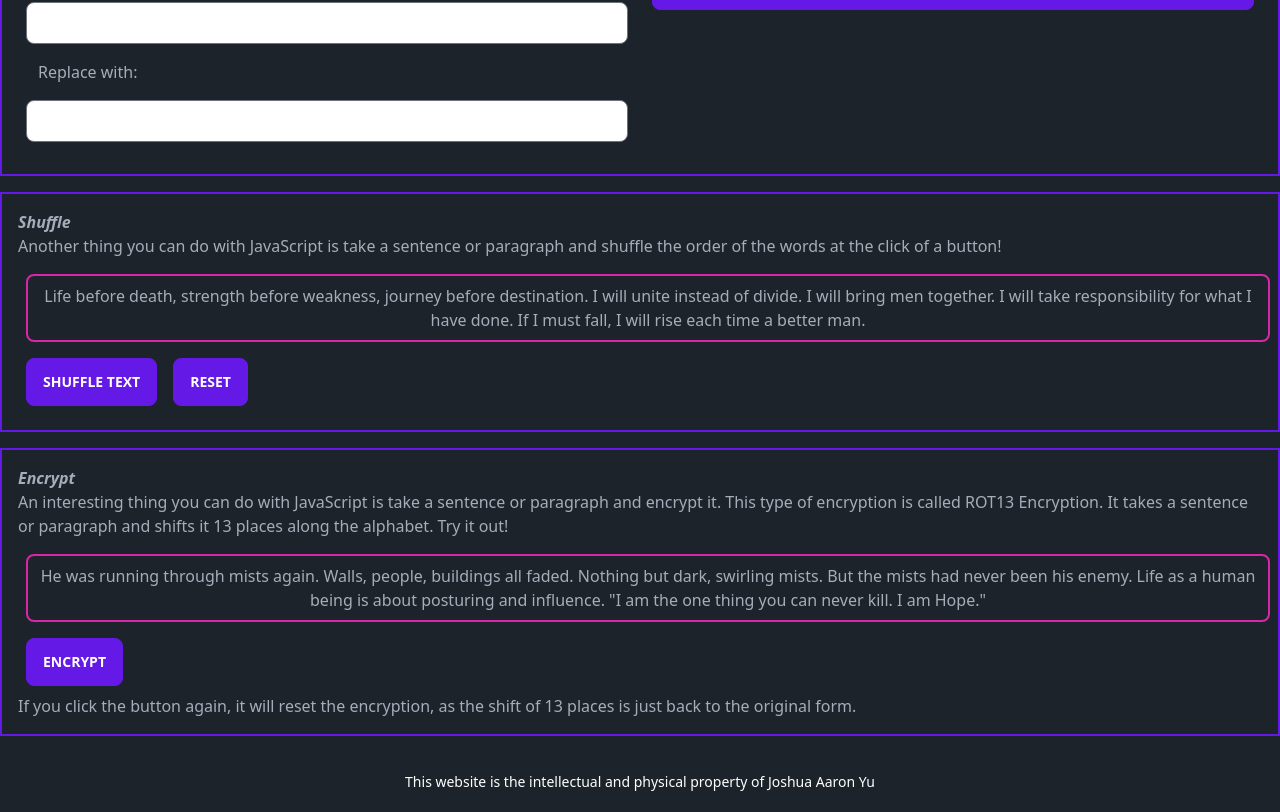
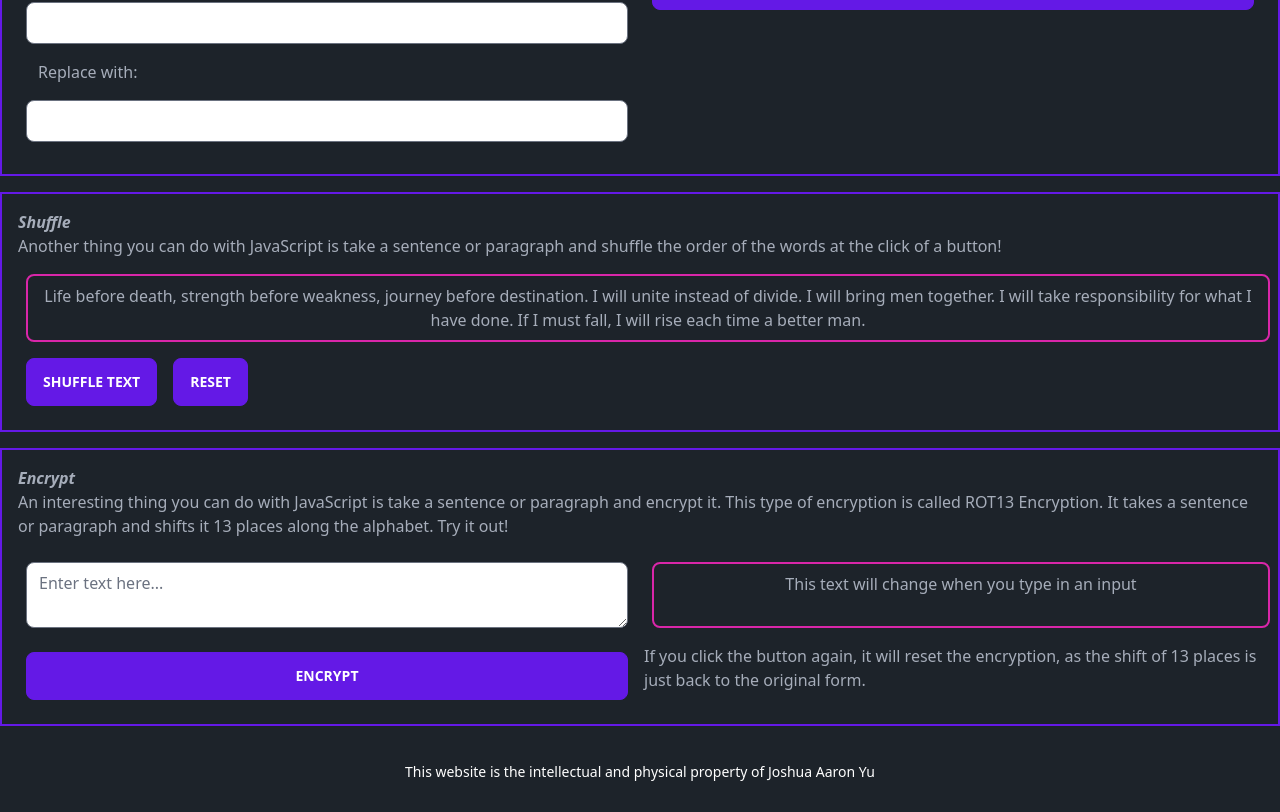
Before and after one commit to JoshuaYu2023/personal-website, a Next.js app in the folder frontend/: page /js-events in a window 1280 px wide. Shown: the part 414-1226 px from the top of the page. Built offline with nearby package versions, Linux system fonts and the light colour scheme; what tailwindcss-animated would draw is missing.

Commit message:
make it so that the user cna put their own input

```diff
--- a/frontend/src/app/js-events/components/Encrypt.tsx
+++ b/frontend/src/app/js-events/components/Encrypt.tsx
@@ -1,9 +1,25 @@
+import React, { useState } from "react"
+
 export function Encrypt() {
+    const [text, setText] = useState(
+        "This text will change when you type in an input"
+    )
+    const handleWordsChange = (event: any) => {
+        setText(event.target.value)
+    }
     return (
-        <div>
-            <p className={'container text-center m-2 p-2 border-2 border-secondary rounded-lg'} id={'words'}>He was running through mists again. Walls, people, buildings all faded. Nothing but dark, swirling mists. But the mists had never been his enemy. Life as a human being is about posturing and influence. "I am the one thing you can never kill. I am Hope."</p>
-            <button className={'btn btn-xs sm:btn-sm md:btn-md btn-primary m-2'} onClick={HandleEncryption}>Encrypt</button>
-            <p>If you click the button again, it will reset the encryption, as the shift of 13 places is just back to the original form.</p>
+        <div className={"container mx-auto grid grid-cols-2 gap-2"}>
+            <textarea
+                className={'text-black rounded-lg m-2'}
+                onChange={handleWordsChange}
+                placeholder={"Enter text here..."}
+            />
+            <p className={"container text-center m-2 p-2 border-2 border-secondary rounded-lg"} id={'words'}>{text}</p>
+            {/*<p className={'container text-center m-2 p-2 border-2 border-secondary rounded-lg'} id={'words'}>He was running through mists again. Walls, people, buildings all faded. Nothing but dark, swirling mists. But the mists had never been his enemy. Life as a human being is about posturing and influence. "I am the one thing you can never kill. I am Hope."</p>*/}
+            <button className={'btn btn-xs sm:btn-sm md:btn-md btn-primary m-2'} onClick={HandleEncryption}>Encrypt
+            </button>
+            <p>If you click the button again, it will reset the encryption, as the shift of 13 places is just back to
+                the original form.</p>
         </div>
     )
 }
```
